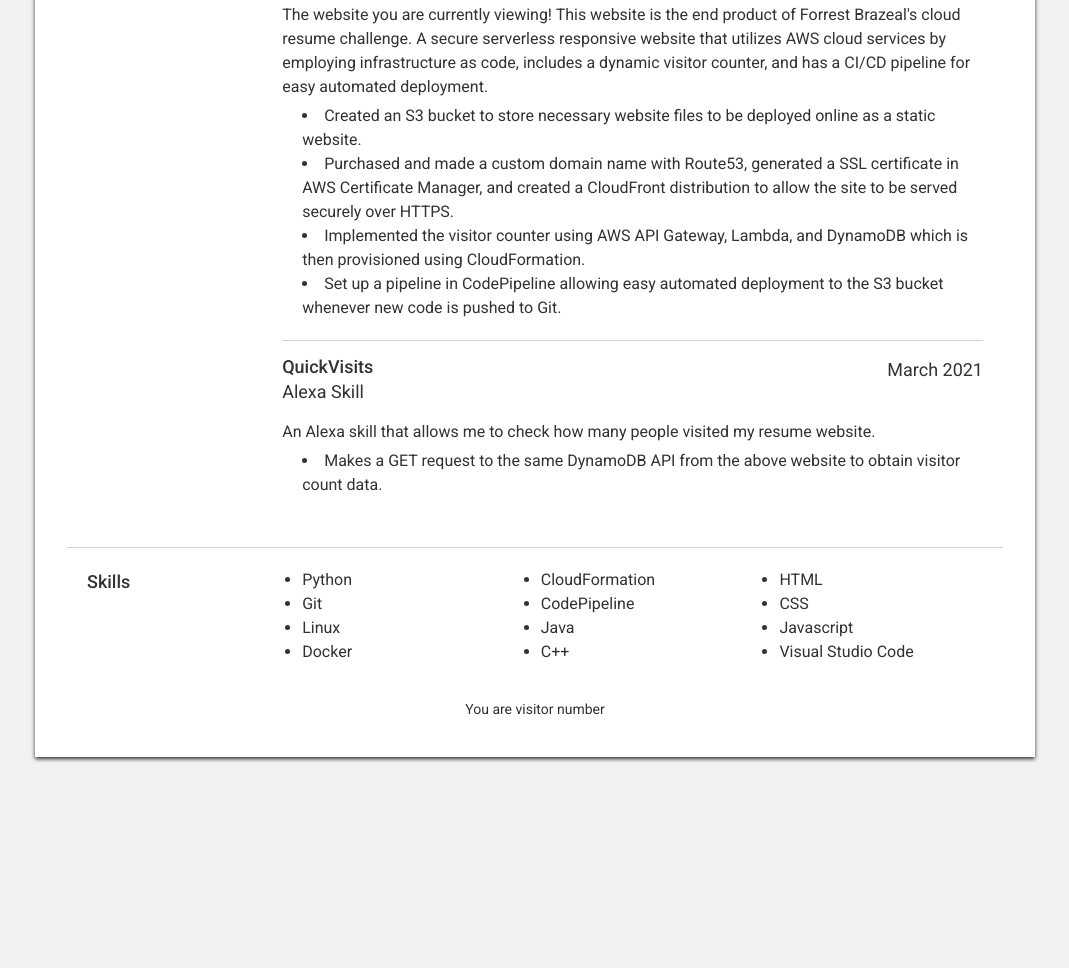
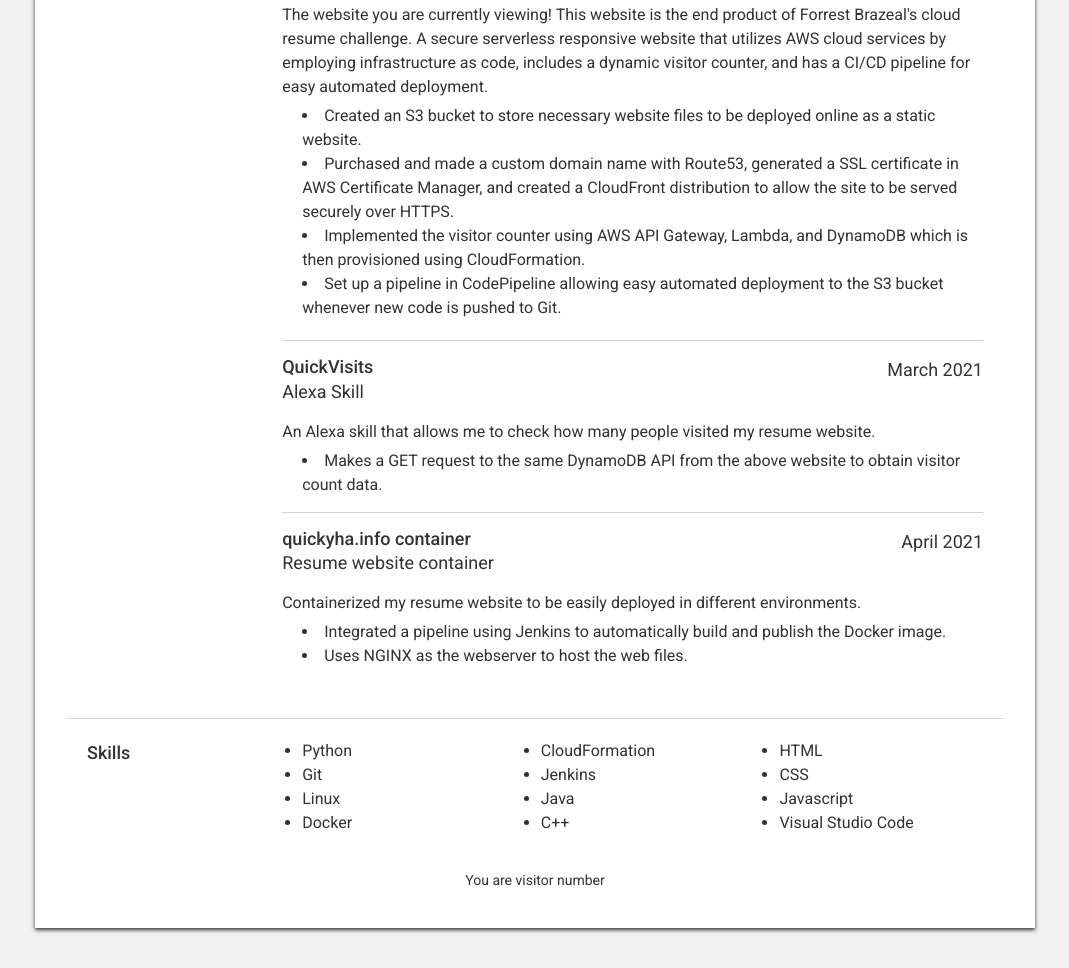
Before and after one commit to QuickyHa/resume_jenkins, a plain HTML site: page web/index.html in a window 1280 px wide. Shown: the part 666-1634 px from the top of the page, without its empty margins (105-1174 px from the left). Before the commit the page ends 1463 px from the top, so only its background shows below. Drawn offline with Linux system fonts and the light colour scheme; no server answers.

Commit message:
updated projets section

```diff
--- a/web/index.html
+++ b/web/index.html
@@ -161,6 +161,21 @@
             <li>Makes a GET request to the same DynamoDB API from the above website to obtain visitor count data.</li>
         </div> <!-- end job -->
 
+        <div class="job">
+          <div class="job-title-container">
+            <div>
+              <div class="job-company">quickyha.info container</div>
+              <div class="job-title">Resume website container</div>
+            </div>
+            <div>
+              April 2021
+            </div>
+          </div> <!-- end job-title container -->
+          <p>Containerized my resume website to be easily deployed in different environments.</p>
+            <li>Integrated a pipeline using Jenkins to automatically build and publish the Docker image.</li>
+            <li>Uses NGINX as the webserver to host the web files.</li>
+        </div> <!-- end job -->
+
     </section>
 
 
@@ -177,7 +192,7 @@
 
           <ul>
             <li>CloudFormation</li>
-            <li>CodePipeline</li>
+            <li>Jenkins</li>
             <li>Java</li>
             <li>C++</li>
           </ul>
```
Also changed, not shown: 1 other file.
